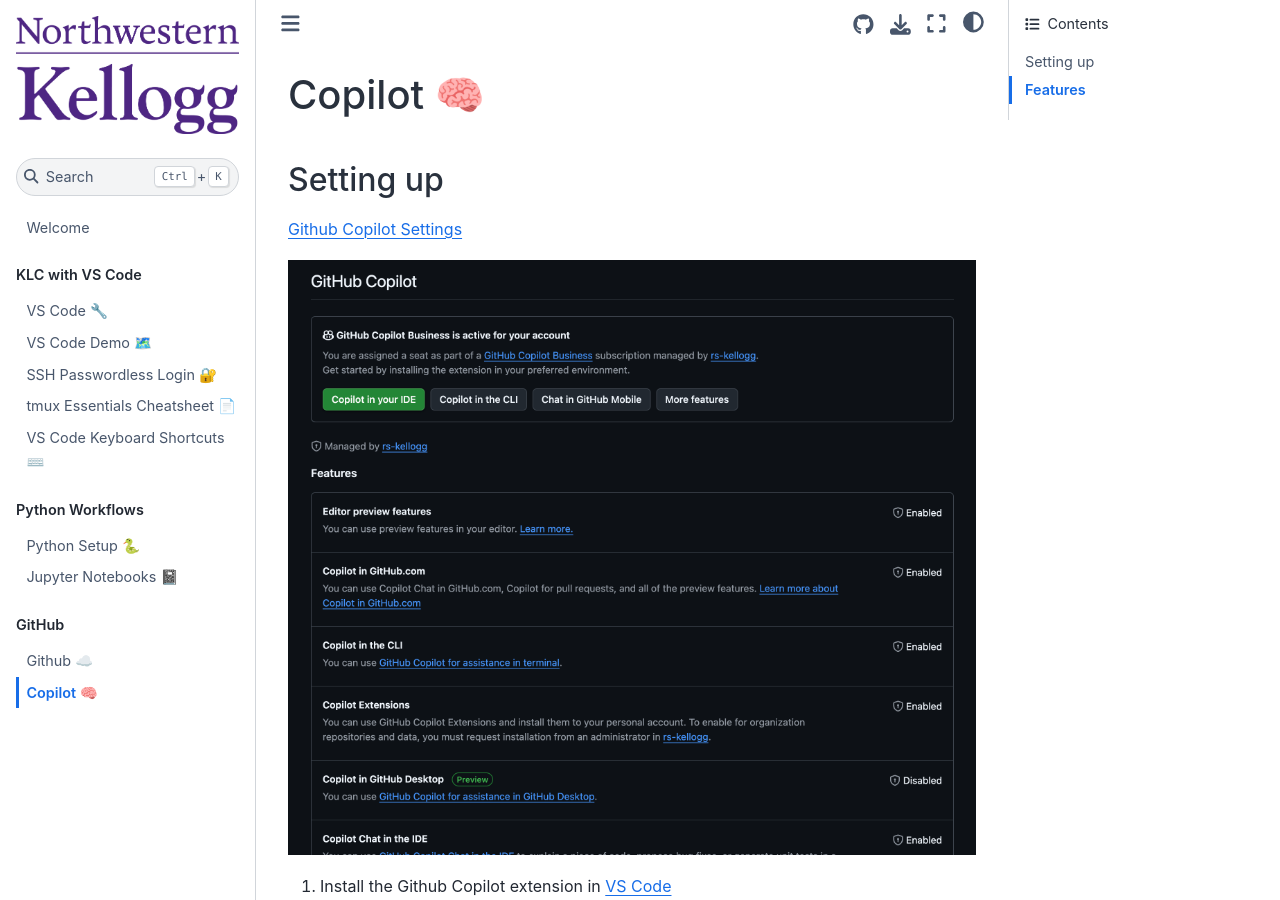
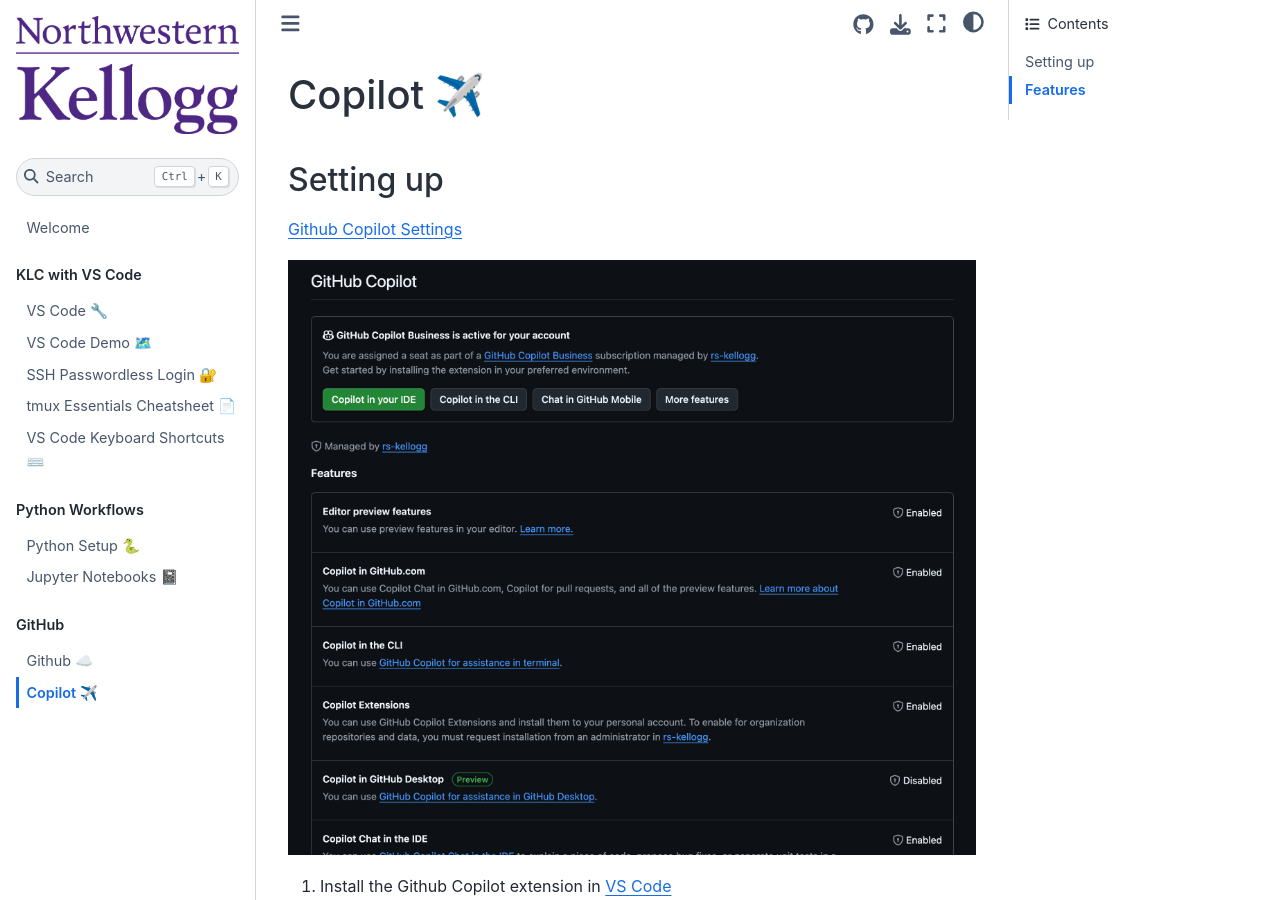
Before and after one commit to rs-kellogg/krs-KLCworkflow-cookbook, a Jupyter Book: the page built from docs/copilot.md, in a window 1280 px wide and 900 px high. Built offline with Jupyter Book 1.0.4 settings and Sphinx 7.4.7 and the Sphinx Book theme 1.1.4, drawn with Linux system fonts in a browser that asks for light colours; pages that are not in the unit, such as notebooks, are missing from menus.

Commit message:
updated icon

```diff
--- a/docs/copilot.md
+++ b/docs/copilot.md
@@ -1,4 +1,4 @@
-# Copilot 🧠
+# Copilot ✈️
 
 ## Setting up
 
```
